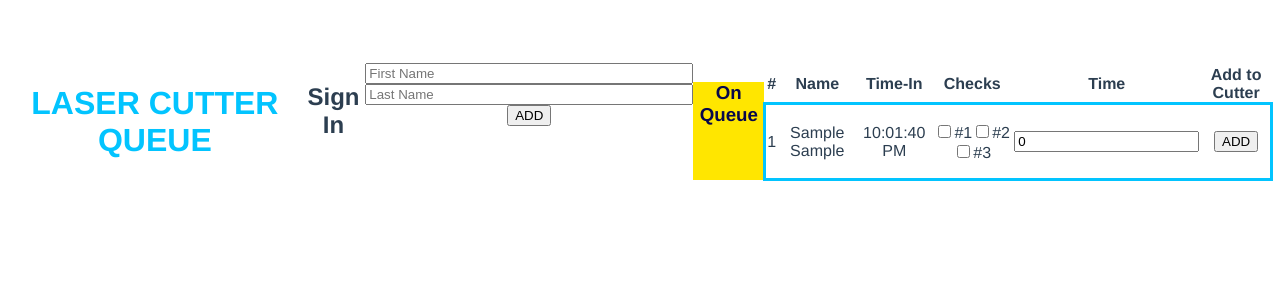
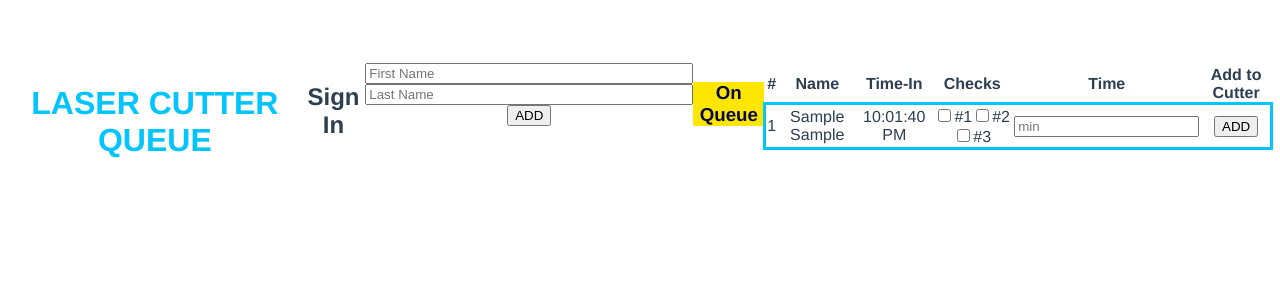
Before and after one commit to spjones97/BeAM-Queue, a Vue app: page / in a window 1280 px wide. Both pictures are taken after typing "Sample", "Sample" into the empty fields and a click on the button "ADD". Shown: the top 300 px of the page. Built offline with nearby package versions, Linux system fonts and the light colour scheme.

Commit message:
create vue components for each part, need to fix onqueuetable bug

```diff
--- a/src/components/LaserQueue.vue
+++ b/src/components/LaserQueue.vue
@@ -17,64 +17,18 @@
         <sign-up-header>
           <span>Sign In</span>
         </sign-up-header>
-
-        <!-- Sign-Up Form -->
-        <div class="signcontainer">
-          <form v-cloak class="m-3">
-            <div class="form-row">
-              <div class="col">
-                <input class="firstin" type="text" v-model="firstName" placeholder="First Name" />
-              </div>
-              <div class="col">
-                <input class="lastin" type="text" v-model="lastName" placeholder="Last Name" />
-              </div>
-              <div class="col">
-                <button
-                  class="btn"
-                  type="button"
-                  @click="addToQueue(firstName, lastName)"
-                  id="queuebtn"
-                >ADD</button>
-              </div>
-            </div>
-          </form>
-        </div>
-
-        <!-- Queue Header -->
-        <h3 class="queue-header" style="text-align: center;">On Queue</h3>
+        <sign-up-form :onQueueRows="onQueue" :timeInRows="timeIn"></sign-up-form>
+        <on-queue-header>
+          <span>On Queue</span>
+        </on-queue-header>
 
         <!-- On-Queue Table -->
-        <table class="table">
-          <thead class="thead-light">
-            <th>#</th>
-            <th>Name</th>
-            <th>Time-In</th>
-            <th>Checks</th>
-            <th>Time</th>
-            <th>Add to Cutter</th>
-          </thead>
-          <tbody class="queue-body">
-            <tr v-cloak v-for="(p, index) in onQueue" :key="index">
-              <td>{{ index + 1 }}</td>
-              <td>{{ getQueueName(index) }}</td>
-              <td>{{ getTimeIn(index) }}</td>
-              <td>
-                <input type="checkbox" id="checkOne" />
-                <label for="checkOne">#1</label>
-                <input type="checkbox" id="checkTwo" />
-                <label for="checkTwo">#2</label>
-                <input type="checkbox" id="checkThree" />
-                <label for="checkThree">#3</label>
-              </td>
-              <td>
-                <input type="text" max="90" id="minInput" v-model="time" placeholder="min" />
-              </td>
-              <td>
-                <button type="button" @click="addToCutter(index, time)" class="btn">ADD</button>
-              </td>
-            </tr>
-          </tbody>
-        </table>
+        <on-queue-table
+          :onQueueRows="onQueue"
+          :timeInRows="timeIn"
+          :onCutterRows="onCutter"
+          :timeOnRows="timeOn"
+        ></on-queue-table>
       </div>
     </div>
   </div>
@@ -85,6 +39,9 @@ import QueueHeader from "./QueueHeader";
 import CutterHeader from "./CutterHeader";
 import CutterTable from "./CutterTable";
 import SignUpHeader from "./SignUpHeader";
+import SignUpForm from "./SignUpForm";
+import OnQueueHeader from "./OnQueueHeader";
+import OnQueueTable from "./OnQueueTable";
 
 export default {
   name: "LaserQueue",
@@ -92,7 +49,10 @@ export default {
     QueueHeader,
     CutterHeader,
     CutterTable,
-    SignUpHeader
+    SignUpHeader,
+    SignUpForm,
+    OnQueueHeader,
+    OnQueueTable,
   },
   props: {
     onQueue: Array,
@@ -102,94 +62,11 @@ export default {
     times: Array,
     cutTimes: Array,
     time: Number,
-    firstName: String,
-    lastName: String
   },
-  computed: {
-    // Returns number of people on the Queue
-    numQueue: function() {
-      return this.onQueue.length;
-    },
-    // Returns number of people on the Laser Cutter
-    numCutter: function() {
-      return this.onCutter.length;
-    }
-  },
-  methods: {
-    // Add person to the queue
-    addToQueue: function(first, last) {
-      var name = first + " " + last;
-      this.onQueue[this.onQueue.length] = name;
-      var today = new Date();
-      // HH:MM AM/PM Format
-      this.timeIn[this.timeIn.length] = today.toLocaleTimeString();
-      this.onQueue.splice();
-      this.timeIn.splice();
-    },
-    // Add person from queue to cutter
-    addToCutter: function(index, time) {
-      this.onCutter[this.onCutter.length] = this.onQueue[index];
-      var now = new Date();
-      this.timeOn[this.timeOn.length] = now.toLocaleTimeString();
-      now.setMinutes(now.getMinutes() + parseInt(time));
-      // HH:MM AM/PM Format
-      this.times[this.times.length] = now.toLocaleTimeString();
-      this.onQueue.splice(index, 1);
-      this.timeIn.splice(index, 1);
-      this.onCutter.splice();
-    },
-    // Remove person from the cutter
-    removeCutter: function(index) {
-      this.timeOn.splice(index, 1);
-      this.onCutter.splice(index, 1);
-      this.cutTimes.splice(index, 1);
-      this.times.splice(index, 1);
-    },
-    // Get name from person in the queue
-    getQueueName: function(index) {
-      return this.onQueue[index];
-    },
-    // Get name from person on the cutter
-    getCutterName: function(index) {
-      return this.onCutter[index];
-    },
-    // Get time person signs in
-    getTimeIn: function(index) {
-      return this.timeIn[index];
-    },
-    // Get input cut time amount
-    getTime: function(index) {
-      return this.times[index];
-    },
-    // Get time person was moved to the cutter
-    getTimeOn: function(index) {
-      return this.timeOn[index];
-    },
-    // Get the current time
-    getCurrent: function() {
-      var today = new Date();
-      // HH:MM AM/PM Format
-      return today.toLocaleTimeString();
-    }
-    // Add Alert when time is up
-  }
 };
 </script>
 
 <style>
-.signcontainer {
-  display: flex;
-  justify-content: space-around;
-}
-
-.firstin {
-  width: 25vw;
-}
-
-.lastin {
-  width: 25vw;
-}
-
 .card {
   display: flex;
   align-self: center;
--- /dev/null
+++ b/src/components/OnQueueHeader.vue
@@ -0,0 +1,16 @@
+<template>
+  <div>
+    <h3 class="on-queue-header">
+      <slot></slot>
+    </h3>
+  </div>
+</template>
+
+<style>
+.on-queue-header {
+  color: rgb(7, 7, 75);
+  background-color: rgb(255, 230, 0);
+  margin-bottom: 0;
+  text-align: center;
+}
+</style>
--- /dev/null
+++ b/src/components/OnQueueTable.vue
@@ -0,0 +1,77 @@
+<template>
+  <div>
+    <table class="table">
+      <thead class="thead-light">
+        <th>#</th>
+        <th>Name</th>
+        <th>Time-In</th>
+        <th>Checks</th>
+        <th>Time</th>
+        <th>Add to Cutter</th>
+      </thead>
+      <tbody class="queue-body">
+        <tr v-cloak v-for="(p, index) in onQueueRows" :key="index">
+          <td>{{ index + 1 }}</td>
+          <td>{{ getQueueName(index) }}</td>
+          <td>{{ getTimeIn(index) }}</td>
+          <td>
+            <input type="checkbox" id="checkOne" />
+            <label for="checkOne">#1</label>
+            <input type="checkbox" id="checkTwo" />
+            <label for="checkTwo">#2</label>
+            <input type="checkbox" id="checkThree" />
+            <label for="checkThree">#3</label>
+          </td>
+          <td>
+            <input type="text" max="90" id="minInput" v-model="time" placeholder="min" />
+          </td>
+          <td>
+            <button type="button" @click="addToCutter(index, time)" class="btn">ADD</button>
+          </td>
+        </tr>
+      </tbody>
+    </table>
+  </div>
+</template>
+
+<script>
+export default {
+  props: {
+    onQueueRows: {
+      type: Array,
+      required: true,
+    },
+    timeInRows: {
+      type: Array,
+      required: true,
+    },
+    onCutterRows: {
+      type: Array,
+      required: true,
+    },
+    timeOnRows: {
+      type: Array,
+      required: true,
+    },
+    time: Number,
+  },
+  methods: {
+    getQueueName: function (index) {
+      return this.onQueueRows[index];
+    },
+    getTimeIn: function (index) {
+      return this.timeInRows[index];
+    },
+    addToCutter: function (index, time) {
+      this.onCutterRows[this.onCutterRows.length] = this.onQueueRows[index];
+      var now = new Date();
+      this.timeOnRows[this.timeOnRows.length] = now.toLocaleTimeString();
+      now.setMinutes(now.getMinutes() + parseInt(time));
+      this.times[this.times.length] = now.toLocaleTimeString();
+      this.onQueueRows.splice(index, 1);
+      this.timeInRows.splice(index, 1);
+      this.onCutterRows.splice();
+    },
+  },
+};
+</script>
--- a/src/components/SignUpForm.vue
+++ b/src/components/SignUpForm.vue
@@ -20,3 +20,45 @@
     </form>
   </div>
 </template>
+
+<script>
+export default {
+  props: {
+    firstName: String,
+    lastName: String,
+    onQueueRows: {
+      type: Array,
+      required: true,
+    },
+    timeInRows: {
+      type: Array,
+      required: true,
+    },
+  },
+  methods: {
+    addToQueue: function (first, last) {
+      var name = first + " " + last;
+      this.onQueueRows[this.onQueueRows.length] = name;
+      var today = new Date();
+      this.timeInRows[this.timeInRows.length] = today.toLocaleTimeString();
+      this.onQueueRows.splice();
+      this.timeInRows.splice();
+    },
+  },
+};
+</script>
+
+<style>
+.signcontainer {
+  display: flex;
+  justify-content: space-around;
+}
+
+.firstin {
+  width: 25vw;
+}
+
+.lastin {
+  width: 25vw;
+}
+</style>
```
